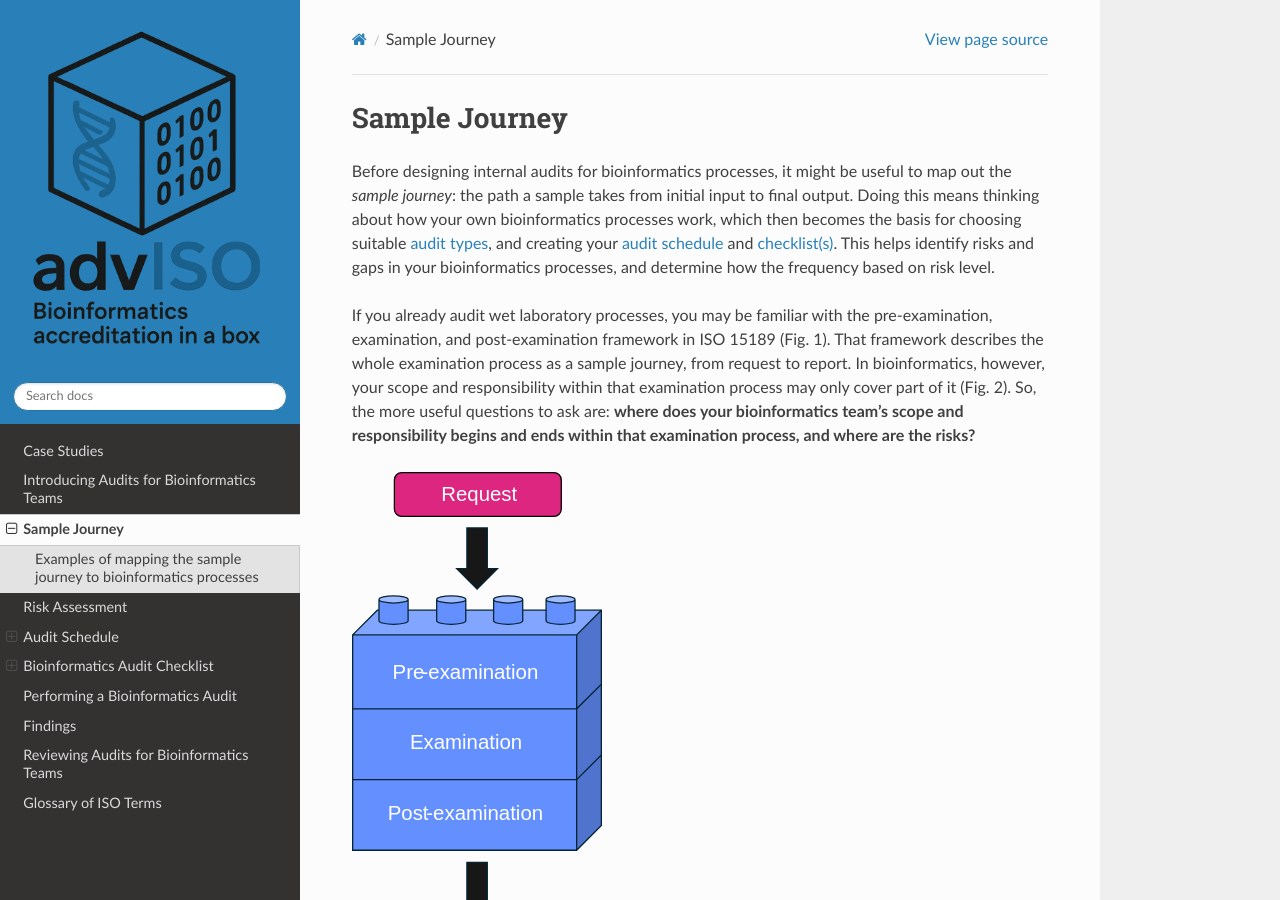
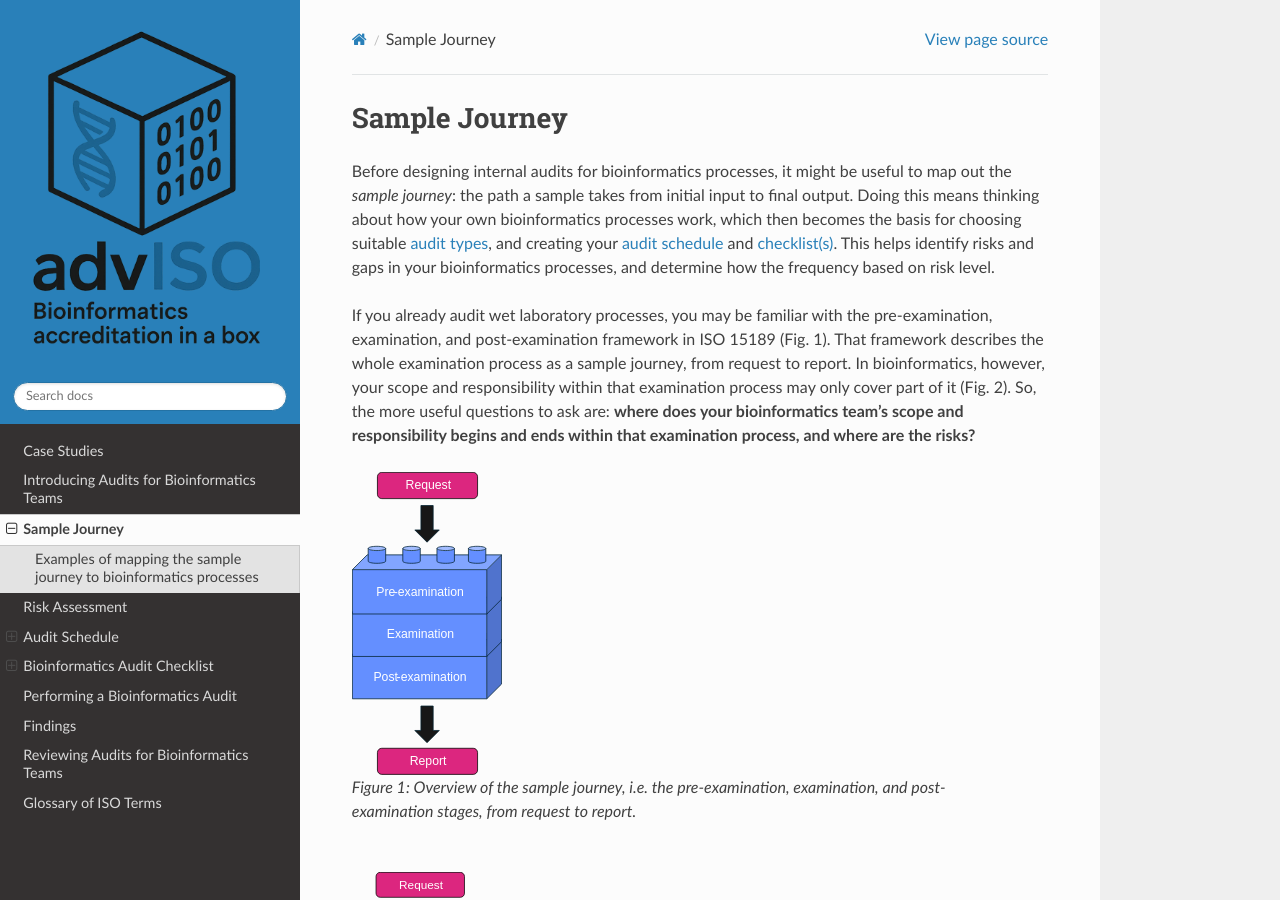
Before and after one commit to advISO-project/advISO_audit_guide, a Sphinx documentation site: the page built from docs/source/audit_guide/sample_journey.rst, in a window 1280 px wide and 900 px high. Built offline with Sphinx 7.4.7 and the Read the Docs theme 3.1.0, drawn with Linux system fonts in a browser that asks for light colours.

Commit message:
Make figures smaller

```diff
--- a/docs/source/audit_guide/sample_journey.rst
+++ b/docs/source/audit_guide/sample_journey.rst
@@ -9,13 +9,14 @@ If you already audit wet laboratory processes, you may be familiar with the pre-
 .. figure:: ../images/e2e_sample_journey.svg
    :alt: Sample Journey Diagram
    :align: left
-   :width: 250px
+   :width: 150px
 
    *Figure 1:* Overview of the sample journey, i.e. the pre-examination, examination, and post-examination stages, from request to report.
 
 .. figure:: ../images/bioinformatics_sample_journey.svg
    :alt: Sample Journey Diagram
    :align: left
+   :width: 250px
 
    *Figure 2:* Example of a bioinformatics sample journey, showing the scope of bioinformatics processes and how they may fit into the overall examination process.
 
```
